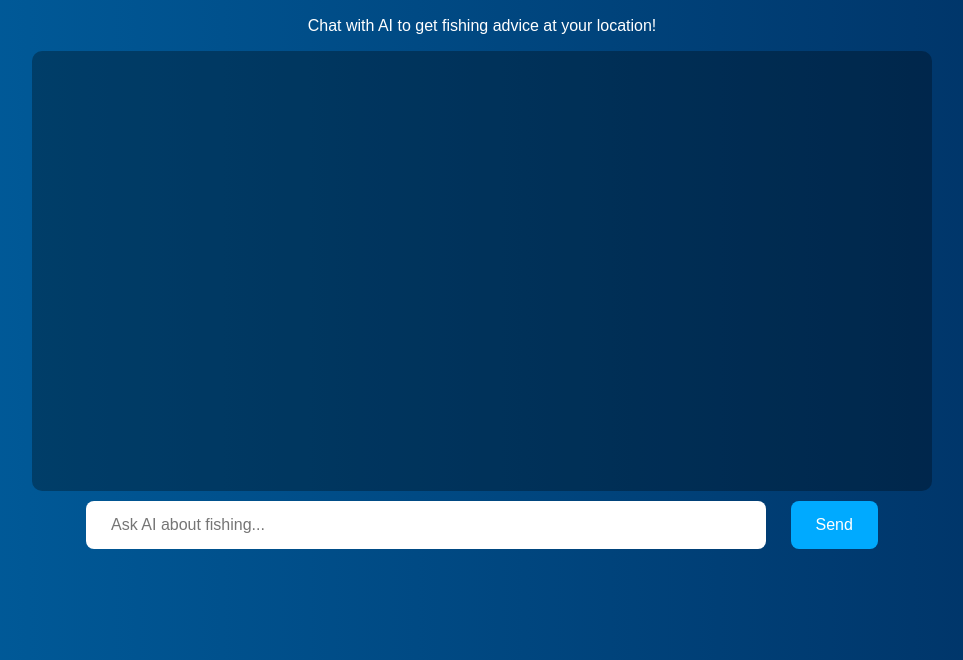
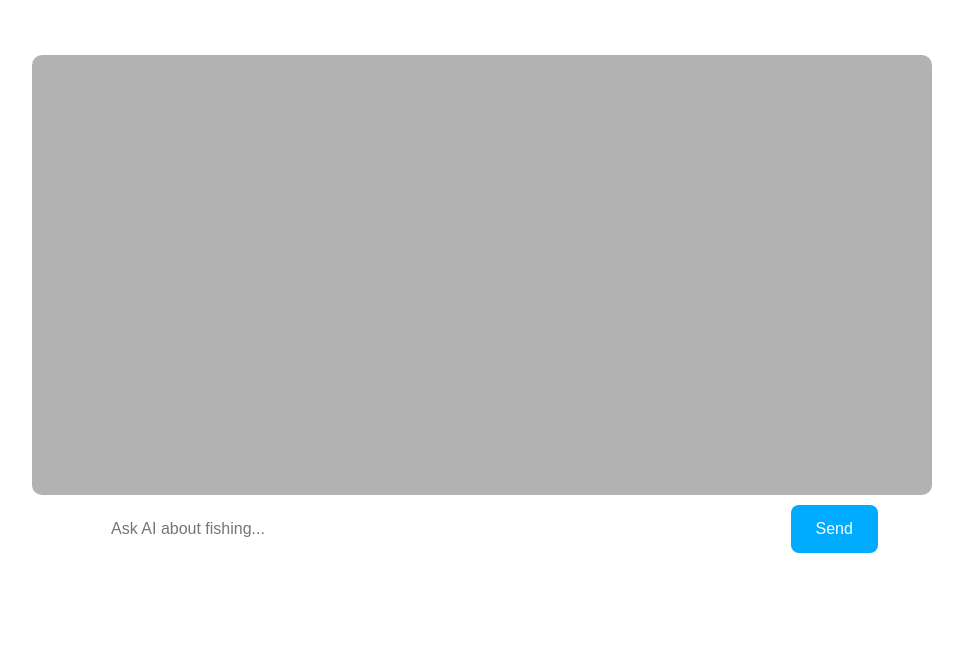
Before and after one commit to eliavsabbah-ship-it/ProCatch-AI, a plain HTML site: page ai_chat.html in a window 1280 px wide. Shown: the part 140-800 px from the top of the page, without its empty margins (158-1121 px from the left). Drawn offline with Linux system fonts and the light colour scheme.

Commit message:
Update style.css

```diff
--- a/style.css
+++ b/style.css
@@ -4,29 +4,28 @@ body, html {
     padding: 0;
     height: 100%;
     font-family: 'Arial', sans-serif;
-    overflow-x: hidden;
+    overflow: hidden;
 }
 
-/* Animated background with moving gradients */
-body {
-    background: linear-gradient(270deg, #001f4d, #00aaff, #ffffff);
-    background-size: 600% 600%;
-    animation: gradientBG 15s ease infinite;
+/* Bubble background */
+#bubble-canvas {
+    position: fixed;
+    top: 0;
+    left: 0;
+    width: 100%;
+    height: 100%;
+    z-index: -1;
 }
 
-/* Gradient animation */
-@keyframes gradientBG {
-    0% { background-position: 0% 50%; }
-    50% { background-position: 100% 50%; }
-    100% { background-position: 0% 50%; }
-}
-
+/* Main container */
 .container {
     max-width: 900px;
     margin: auto;
     padding: 50px 20px;
     color: #fff;
     text-align: center;
+    position: relative;
+    z-index: 10;
 }
 
 h1 {
@@ -34,8 +33,7 @@ h1 {
     margin-bottom: 20px;
 }
 
-/* Buttons & Inputs */
-button, input[type="file"], input[type="text"] {
+button, input[type="text"] {
     padding: 15px 25px;
     font-size: 1em;
     margin: 10px;
@@ -74,3 +72,13 @@ button:hover {
     color: #fff;
     max-width: 500px;
 }
+
+/* Chat Box */
+#chat-box {
+    background: rgba(0,0,0,0.3);
+    padding: 20px;
+    border-radius: 10px;
+    height: 400px;
+    overflow-y: auto;
+    margin-top: 20px;
+}
```
